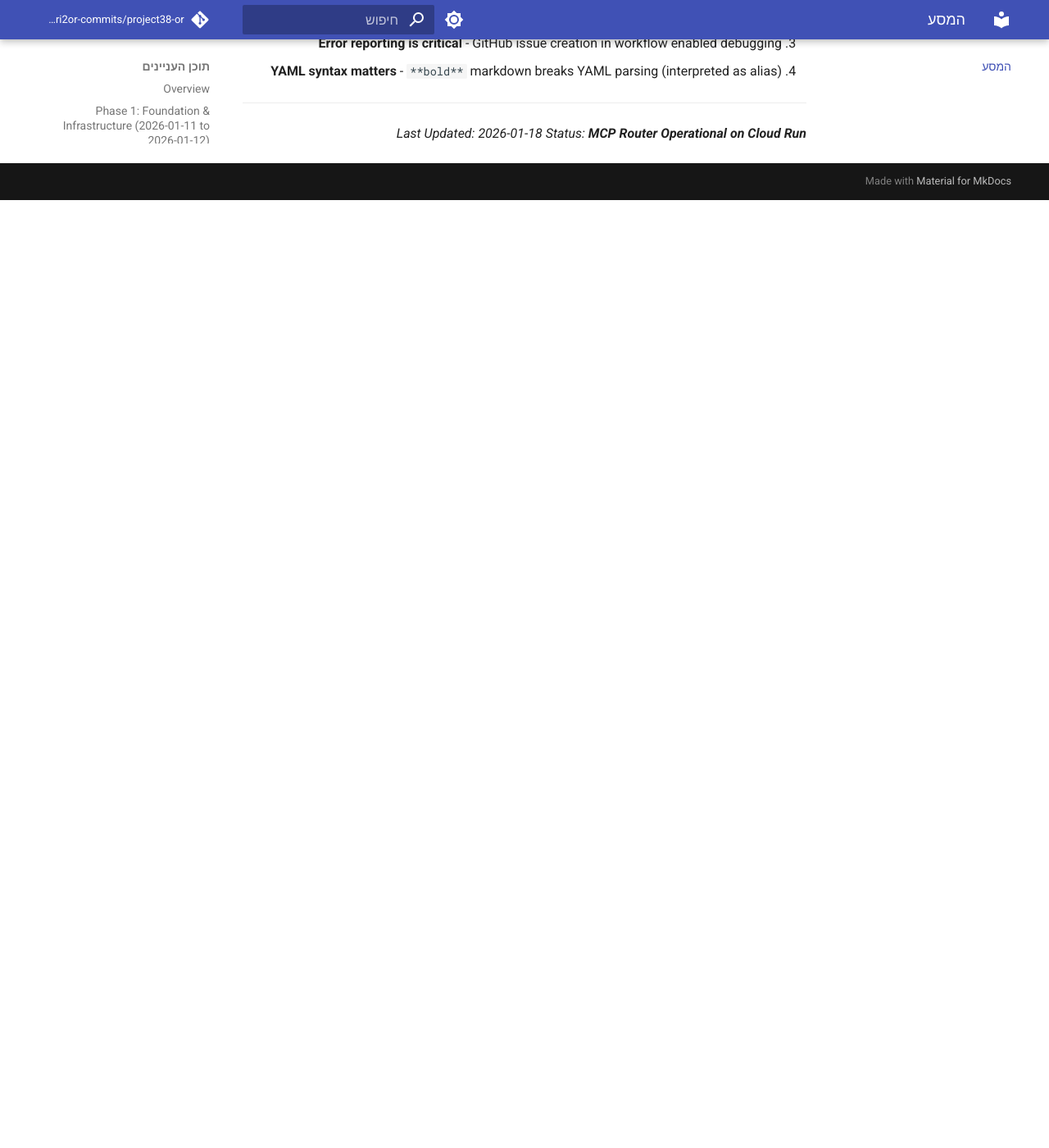
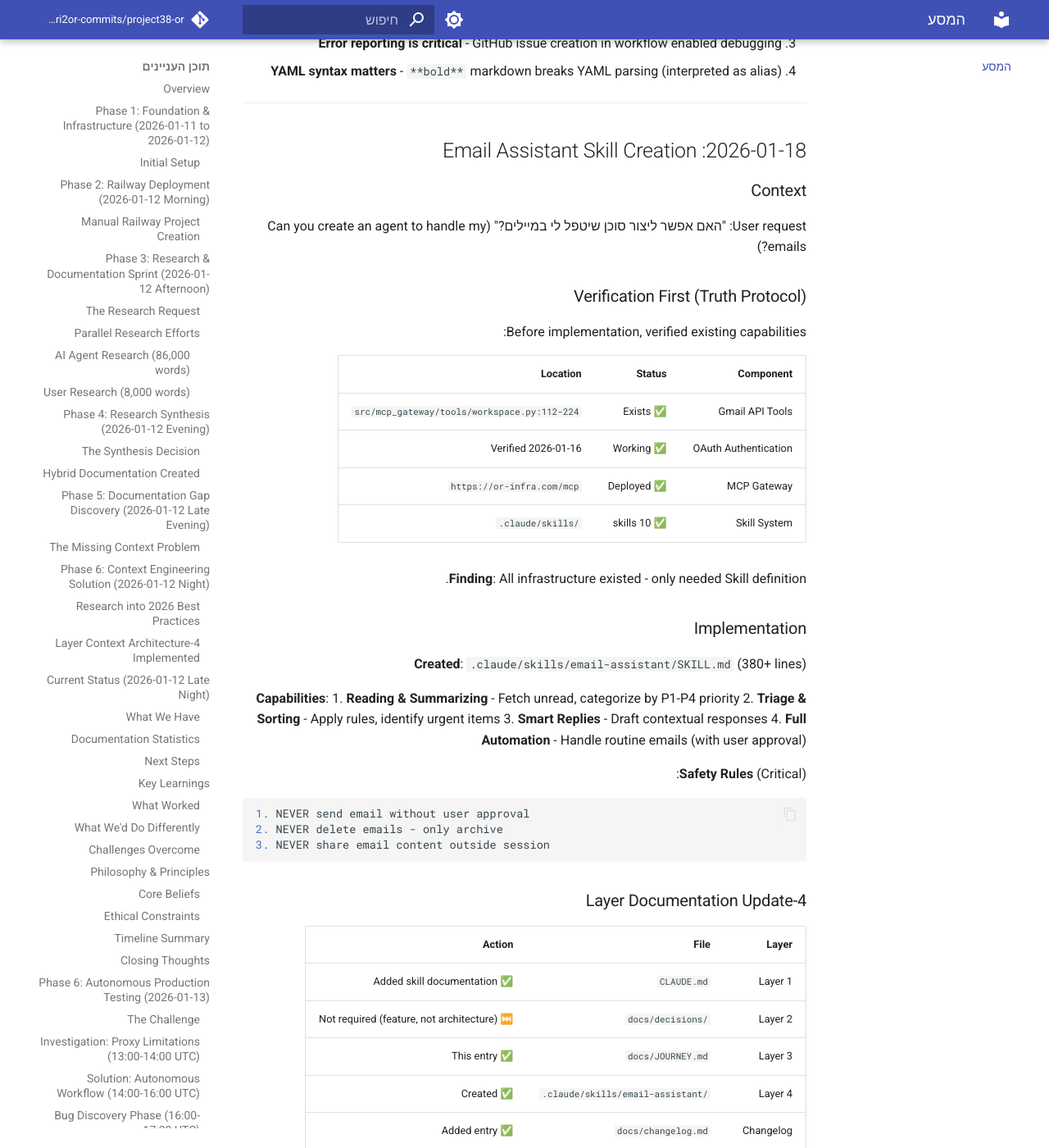
Before and after one commit to edri2or-commits/project38-or, an MkDocs documentation site: the page built from docs/JOURNEY.md, in a window 1280 px wide and 1400 px high, scrolled down 69664 px. Shown: the whole window at 82% size. Built offline with MkDocs 1.6.1 and Material for MkDocs 9.7.7, drawn with Linux system fonts in a browser that asks for light colours; comment, search, counter and statistics services are not loaded; before the commit the page ends 69908 px from its top, so only the background shows below that; some of the changed text lies outside the part shown.

Commit message:
docs(journey): Add email-assistant skill milestone
- Document 2026-01-18 Email Assistant Skill creation
- Include 4-layer documentation verification
- Add Truth Protocol learning (verify before build)

````diff
--- a/docs/JOURNEY.md
+++ b/docs/JOURNEY.md
@@ -3012,5 +3012,65 @@ Cloud Run allows custom Dockerfiles, providing full control over:
 
 ---
 
+## 2026-01-18: Email Assistant Skill Creation
+
+### Context
+
+User request: "האם אפשר ליצור סוכן שיטפל לי במיילים?" (Can you create an agent to handle my emails?)
+
+### Verification First (Truth Protocol)
+
+Before implementation, verified existing capabilities:
+
+| Component | Status | Location |
+|-----------|--------|----------|
+| Gmail API Tools | ✅ Exists | `src/mcp_gateway/tools/workspace.py:112-224` |
+| OAuth Authentication | ✅ Working | Verified 2026-01-16 |
+| MCP Gateway | ✅ Deployed | `https://or-infra.com/mcp` |
+| Skill System | ✅ 10 skills | `.claude/skills/` |
+
+**Finding**: All infrastructure existed - only needed Skill definition.
+
+### Implementation
+
+**Created**: `.claude/skills/email-assistant/SKILL.md` (380+ lines)
+
+**Capabilities**:
+1. **Reading & Summarizing** - Fetch unread, categorize by P1-P4 priority
+2. **Triage & Sorting** - Apply rules, identify urgent items
+3. **Smart Replies** - Draft contextual responses
+4. **Full Automation** - Handle routine emails (with user approval)
+
+**Safety Rules** (Critical):
+```markdown
+1. NEVER send email without user approval
+2. NEVER delete emails - only archive
+3. NEVER share email content outside session
+```
+
+### 4-Layer Documentation Update
+
+| Layer | File | Action |
+|-------|------|--------|
+| Layer 1 | `CLAUDE.md` | ✅ Added skill documentation |
+| Layer 2 | `docs/decisions/` | ⏭️ Not required (feature, not architecture) |
+| Layer 3 | `docs/JOURNEY.md` | ✅ This entry |
+| Layer 4 | `.claude/skills/email-assistant/` | ✅ Created |
+| Changelog | `docs/changelog.md` | ✅ Added entry |
+
+### Commit
+
+```
+b98d5e9 feat(skills): Add email-assistant skill for Gmail automation
+```
+
+### Key Learning
+
+**Truth Protocol Applied**: User asked for email agent. Instead of assuming "need to build from scratch", verified what already existed. Found complete Gmail infrastructure - only missing the Skill wrapper.
+
+**Result**: 30-minute implementation instead of multi-day build.
+
+---
+
 *Last Updated: 2026-01-18*
-*Status: **MCP Router Operational on Cloud Run***
+*Status: **Email Assistant Skill Operational***
````
